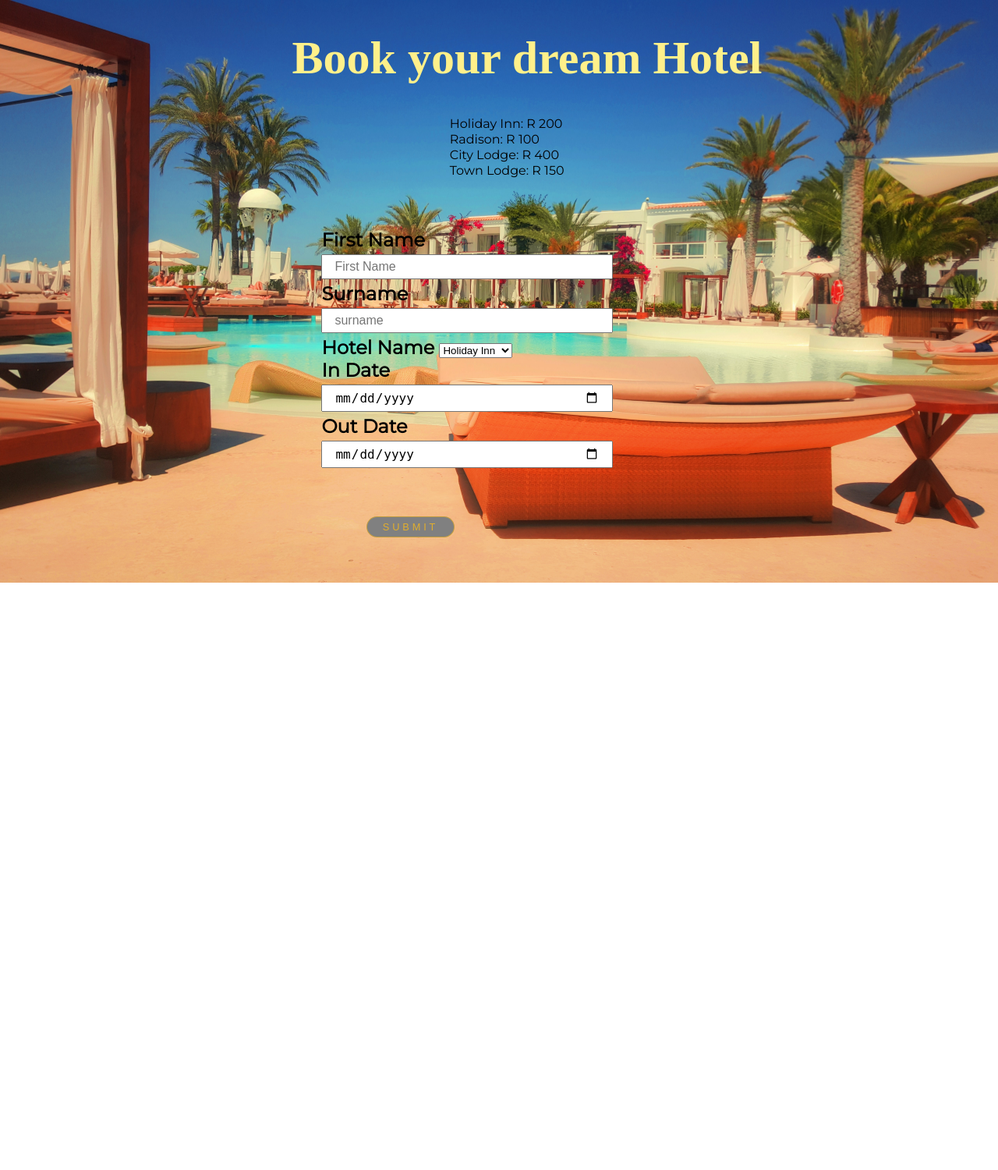
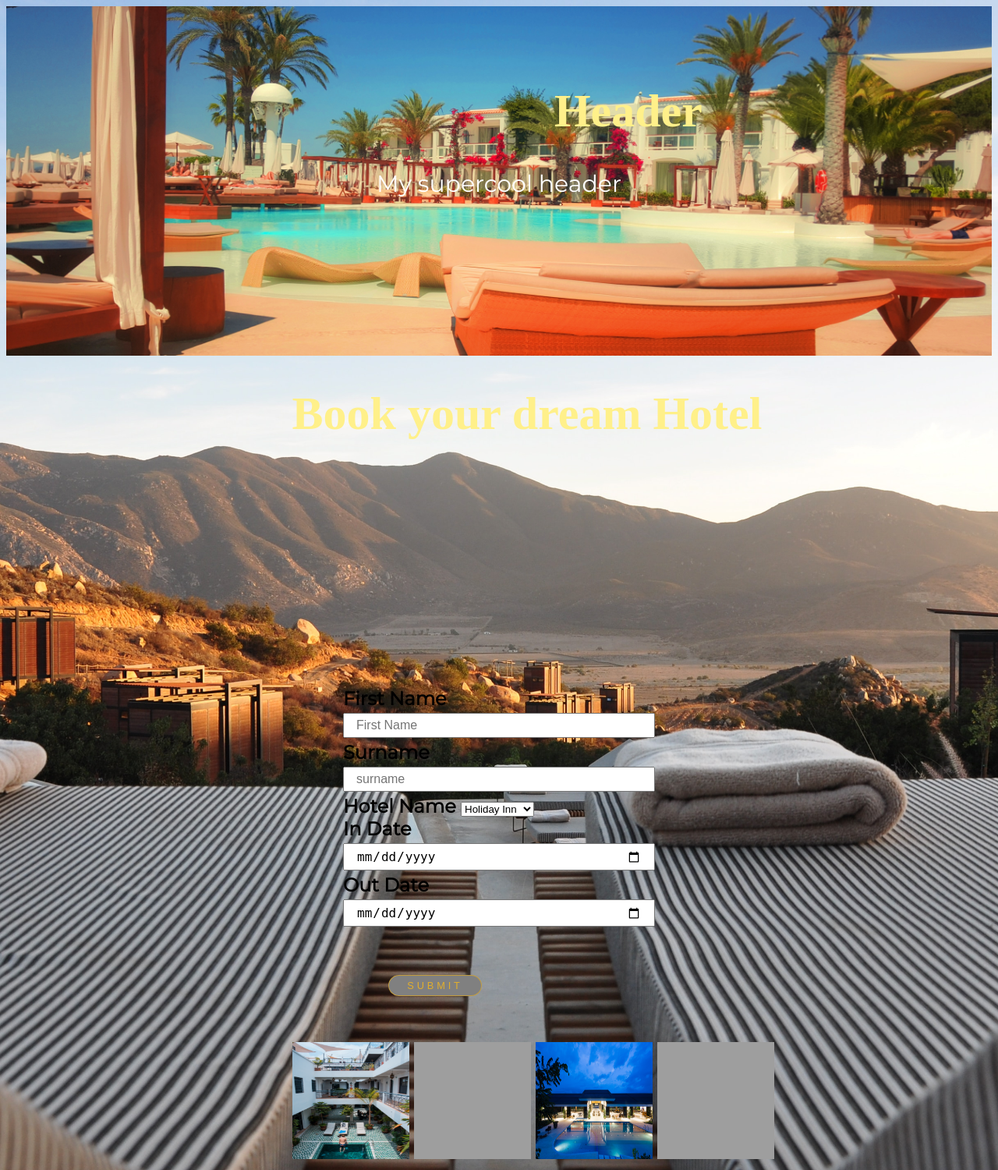
Before and after one commit to Achmat1234/online-hotel, a PHP site: page / in a window 1280 px wide. Shown: the whole page at 78% size. Before the commit the page ends 747 px from the top, so only its background shows below. Run offline with PHP 8.4, Linux system fonts and the light colour scheme; grey boxes are pictures that could not be loaded.

Commit message:
added images

```diff
--- a/css/styling.css
+++ b/css/styling.css
@@ -3,7 +3,7 @@ body{
     /*font-family: 'Roboto Condensed', sans-serif;*/
     /*font-family: 'Source Sans Pro', sans-serif;*/
     background-color:#E0E0E0;
-    background:url('../images/main.jpg');
+    background:url('../images/body.jpg');
     background-size: cover;
     background-position: center;
     background-repeat: no-repeat;
@@ -38,11 +38,10 @@ p{
 }
 
 
-#inn{
-    animation:blinkingText 0.8s;
+#inn {
+    animation: blinkingText 0.8s;
     animation-iteration-count: 5;
-    margin-left: 45%;
-
+    margin-left: 29%;
 }
 
 #rad{
@@ -64,17 +63,16 @@ p{
 }
 
 #form{
-    margin-top: 5%;
-    margin-left:32%;
-    margin-right:0%;
+    margin-top: 25%;
     border: 0.02rem;
-    float:left;
     color:black;
     font-size: 1.5rem;
     font-weight: bold;
+}
 
-
-
+form {
+    max-width: 400px;
+    margin: 0 auto;
 }
 
 input {
@@ -192,3 +190,19 @@ button {
     animation:blinkingText 0.8s;
     animation-iteration-count: 5;
 }
+
+
+.header {
+  padding: 60px;
+  text-align: center;
+  background: #1abc9c;
+  color: white;
+  height: 328px;
+  font-size: 30px;
+  font-family: 'Montserrat', sans-serif;
+  background-color:#E0E0E0;
+  background:url('../images/main.jpg');
+  background-size: cover;
+  background-position: center;
+  background-repeat: no-repeat;
+}
--- a/index.php
+++ b/index.php
@@ -12,13 +12,13 @@ session_start();
 <link href="https://fonts.googleapis.com/css?family=Roboto+Condensed" rel="stylesheet">
 <link href="https://fonts.googleapis.com/css?family=Montserrat" rel="stylesheet">
 
+
+<div class="header">
+  <h1>Header</h1>
+  <p>My supercool header</p>
+</div>
+
 <h1>Book your dream Hotel</h1>
-<div class="price">
-<p id="inn">Holiday Inn: R 200</p>
-<p id="rad">Radison: R 100</p>
-<p id="city">City Lodge: R 400</p>
-<p id="town">Town Lodge: R 150</p>
-</div>
 
 <div id='form'>
 <form role="form" action="<?php echo htmlspecialchars($_SERVER['PHP_SELF']); ?>" method="post">
@@ -38,9 +38,17 @@ session_start();
 <label>Out Date<input type="date" name="outdate" placeholder='outdate' required></label><br>
 <button class="submit" name="submit" type="submit">Submit</button>
 
+</form>
+<section>
+<div class="price">
+<p id="inn"><img src="images/hotel4.jpg" alt="Girl in a jacket" width="150" height="150">
+  <img src="images/hotel3.jpg" alt="Girl in a jacket" width="150" height="150">
+  <img src="images/hotel1.jpg" alt="Girl in a jacket" width="150" height="150">
+  <img src="images/hotel2.jpg" alt="Girl in a jacket" width="150" height="150"></p>
+</div>
+</section>
+</div>
 
-</form>
-</div>
 
 
 <?php
```
Also changed, not shown: images/body.jpg (added), images/hotel.jpeg (deleted), images/hotel1.jpeg (deleted), images/hotel1.jpg (added), images/hotel4.jpg (added), 4 other files.
